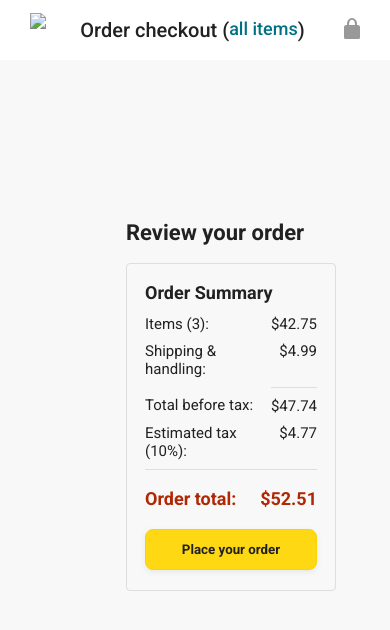
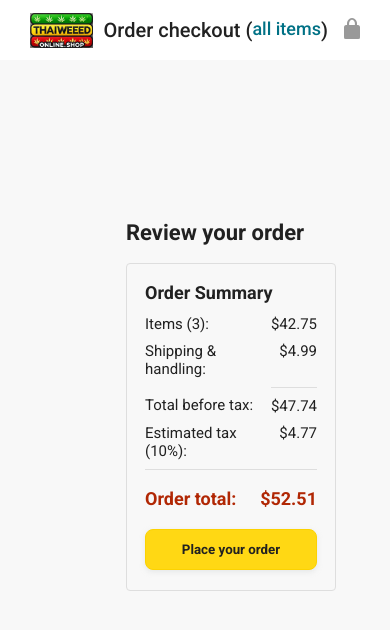
Before and after one commit to Lady-Pam/thaiweedonline, a plain HTML site: page checkout.html in a window 390 px wide. Drawn offline with nearby package versions, Linux system fonts and the light colour scheme.

Commit message:
add file
added some chenges

```diff
--- a/checkout.html
+++ b/checkout.html
@@ -25,7 +25,7 @@
         <div class="checkout-header-left-section">
           <a href="index.html">
             <img class="thaiweed-logo" src="images/icons/thaiweed-logo2-300x169.png">
-            <img class="thaiweed-mobile-logo" src="iamges/icons/thaiweed-logo4-100x56.png">
+            <img class="thaiweed-mobile-logo" src="images/icons/thaiweed-logo4-100x56.png">
           </a>
         </div>
 
```
